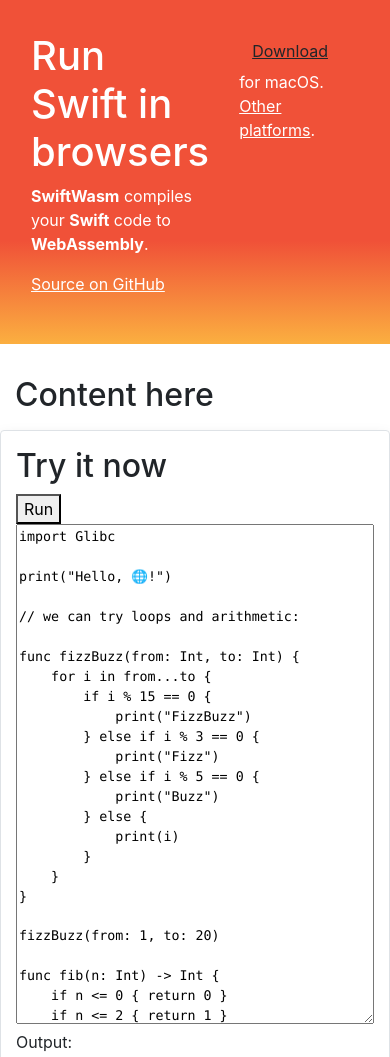
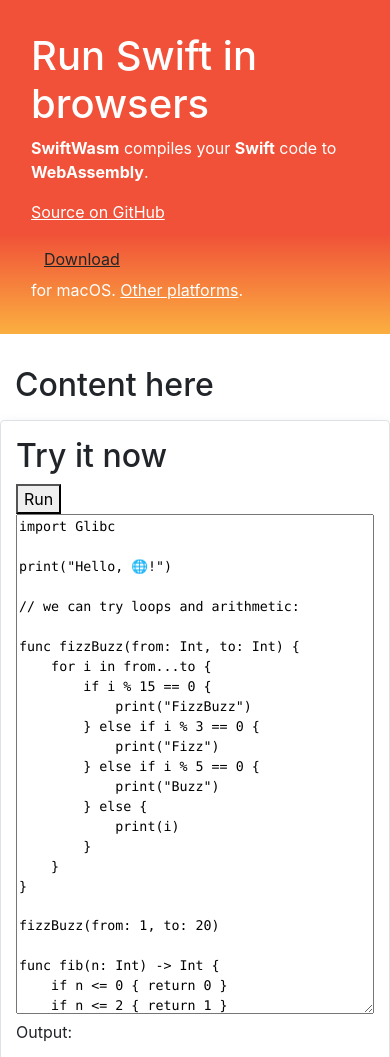
Before and after one commit to swiftwasm/swiftwasm.github.io, a plain HTML site: page index.html in a window 390 px wide. Shown: the top 1057 px of the page. Drawn offline with nearby package versions, Linux system fonts and the light colour scheme.

Commit message:
Style output area and header for small screens

```diff
--- a/index.html
+++ b/index.html
@@ -19,7 +19,7 @@
 }
 #output-area {
   width: 100%;
-  height: 500px;
+  max-height: 500px;
   overflow-y: scroll;
   white-space: pre-wrap;
   font-size: 10pt;
@@ -34,12 +34,12 @@
 <div class="jumbotron sw-jumbotron">
   <div class="container">
     <div class="row">
-      <div class="col">
+      <div class="col-md">
         <h1>Run Swift in browsers</h1>
         <p><strong>SwiftWasm</strong> compiles your <strong>Swift</strong> code to <strong>WebAssembly</strong>.</string></p>
         <p><a href="https://github.com/swiftwasm">Source on GitHub</a></p>
       </div>
-      <div class="col">
+      <div class="col-md">
         <a href="https://github.com/swiftwasm/swift/releases" class="btn">Download</a>
         <div>for macOS.
           <a href="https://github.com/swiftwasm/swift/releases">Other platforms</a>.
```
